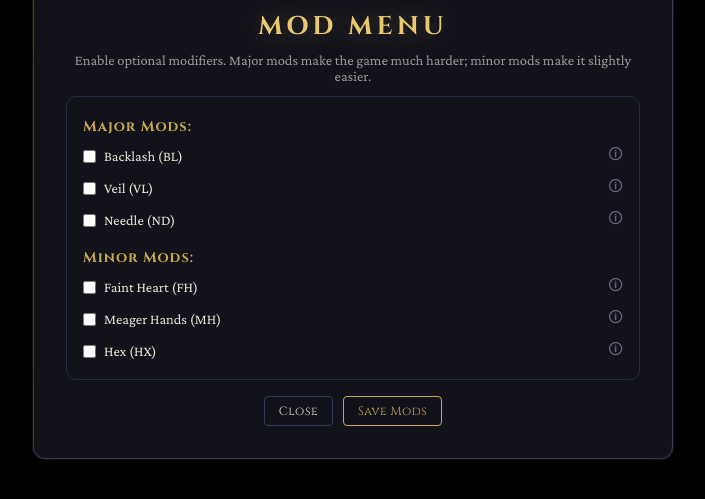
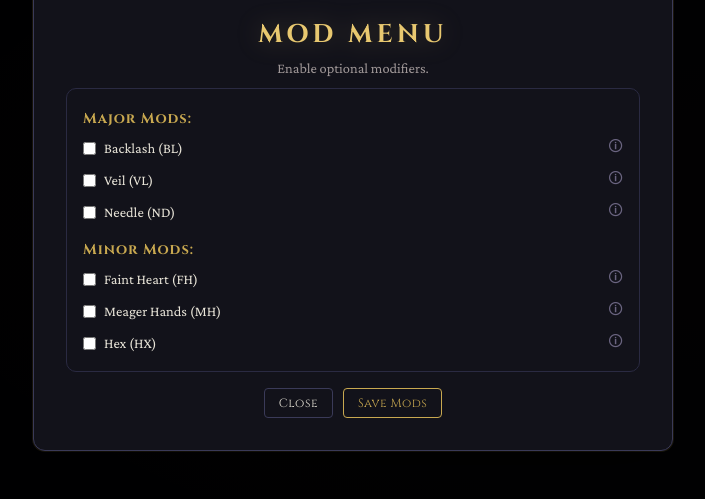
Before and after one commit to sailyncaenfer/Brevouned, a plain HTML site: page index.html in a window 1280 px wide. Both pictures are taken after a click on the button "Mods". Shown: the part 183-682 px from the top of the page, without its empty margins (287-992 px from the left). Drawn offline with nearby package versions, Linux system fonts and the light colour scheme.

Commit message:
Simplify mod menu description
Removed additional explanation from the mod menu.

```diff
--- a/index.html
+++ b/index.html
@@ -1239,8 +1239,7 @@
 <div class="overlay" id="mods-overlay" style="display:none">
   <div class="modal" style="max-width:640px">
     <h2>MOD MENU</h2>
-    <p style="margin-bottom:0.75rem">Enable optional modifiers. Major mods make the game much harder; minor mods make it
-      slightly easier.</p>
+    <p style="margin-bottom:0.75rem">Enable optional modifiers.</p>
     <div class="mods-box">
       <h3>Major Mods:</h3>
       <div class="mod-list">
```
